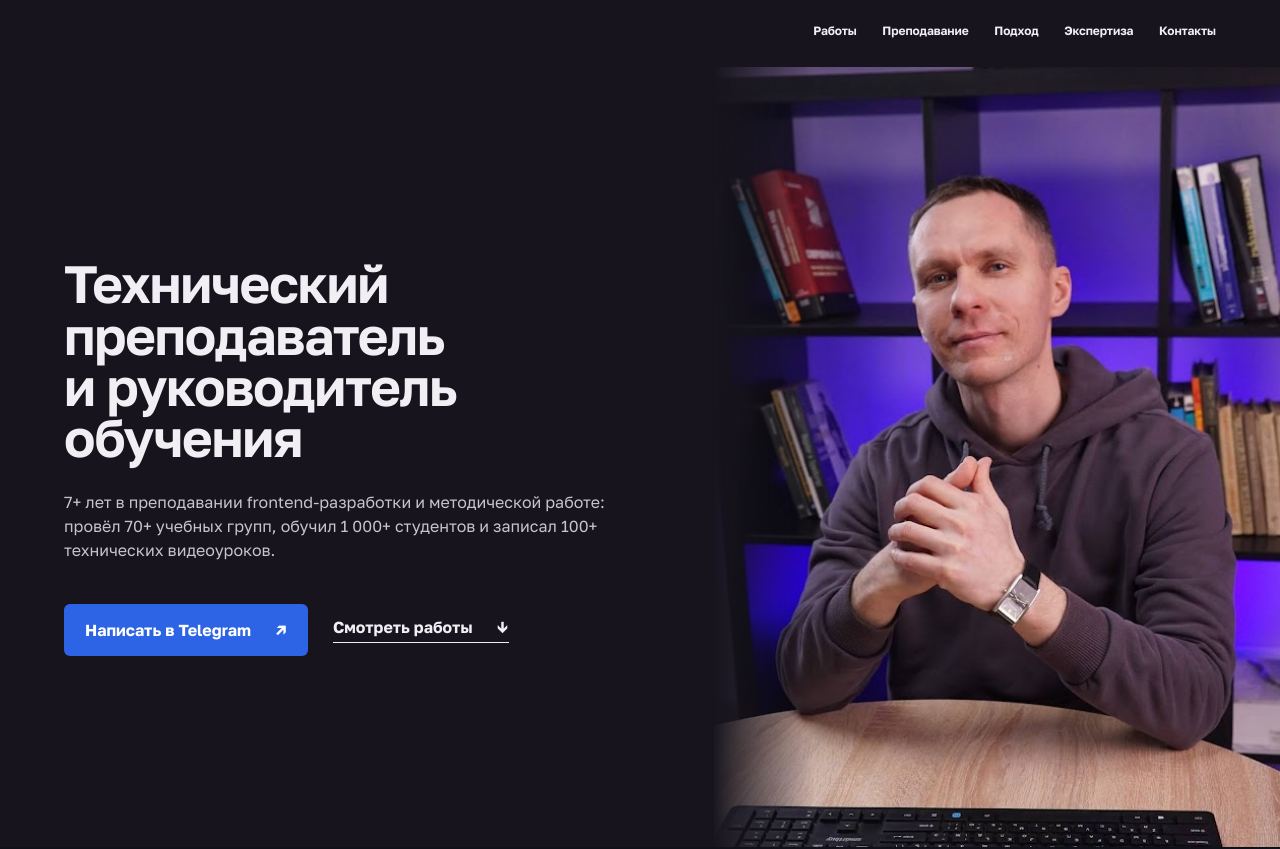
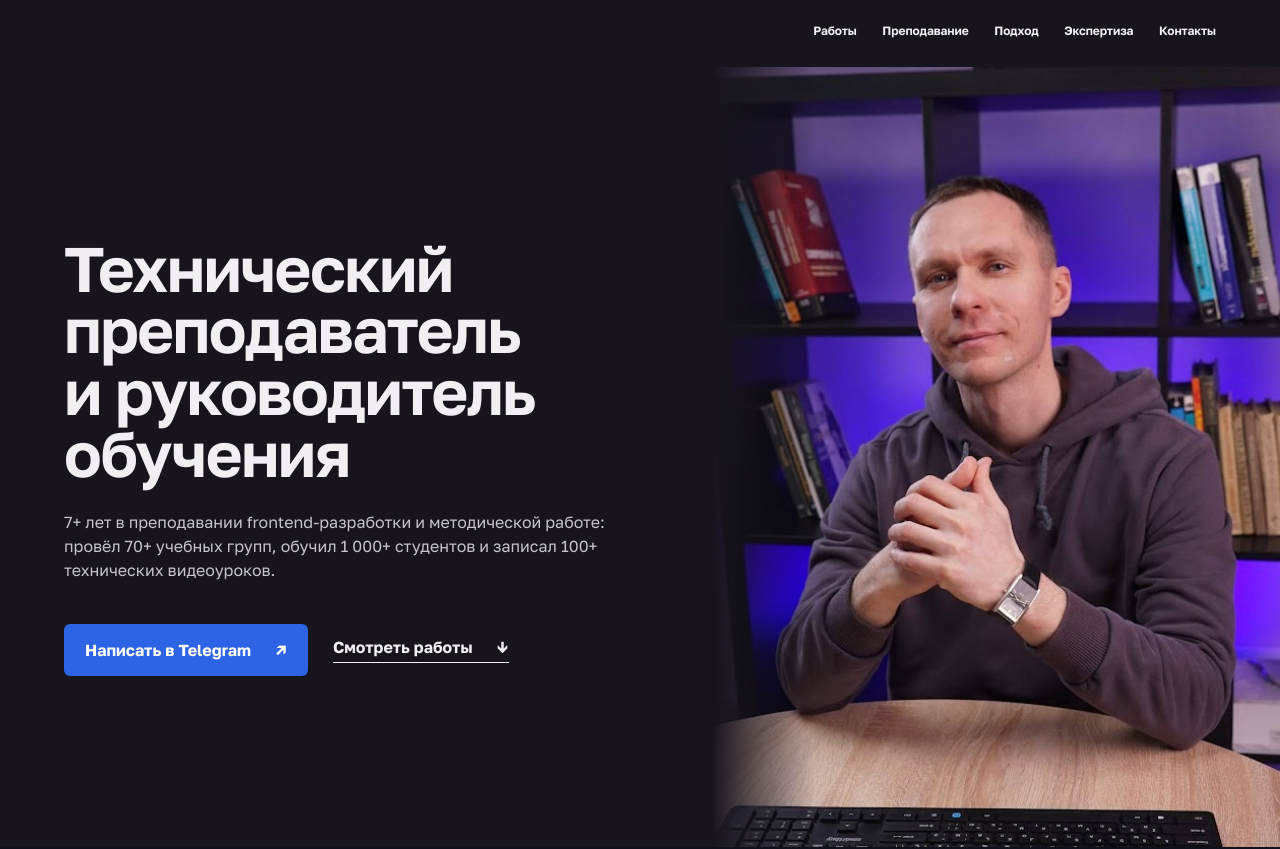
Before and after one commit to safronman/safronman.github.io, a Next.js app: page / in a window 1280 px wide. Shown: the top 849 px of the page. Built offline with nearby package versions, Linux system fonts and the light colour scheme.

Commit message:
fix: increase hero font-size

```diff
--- a/app/hero/hero.module.css
+++ b/app/hero/hero.module.css
@@ -17,7 +17,7 @@
 
 .hero h1 {
   max-width: 12ch;
-  font-size: clamp(2.625rem, 4.1vw, 4rem);
+  font-size: clamp(3.15rem, 4.92vw, 4.8rem);
   font-weight: 650;
   letter-spacing: -0.025em;
   line-height: 0.98;
```
